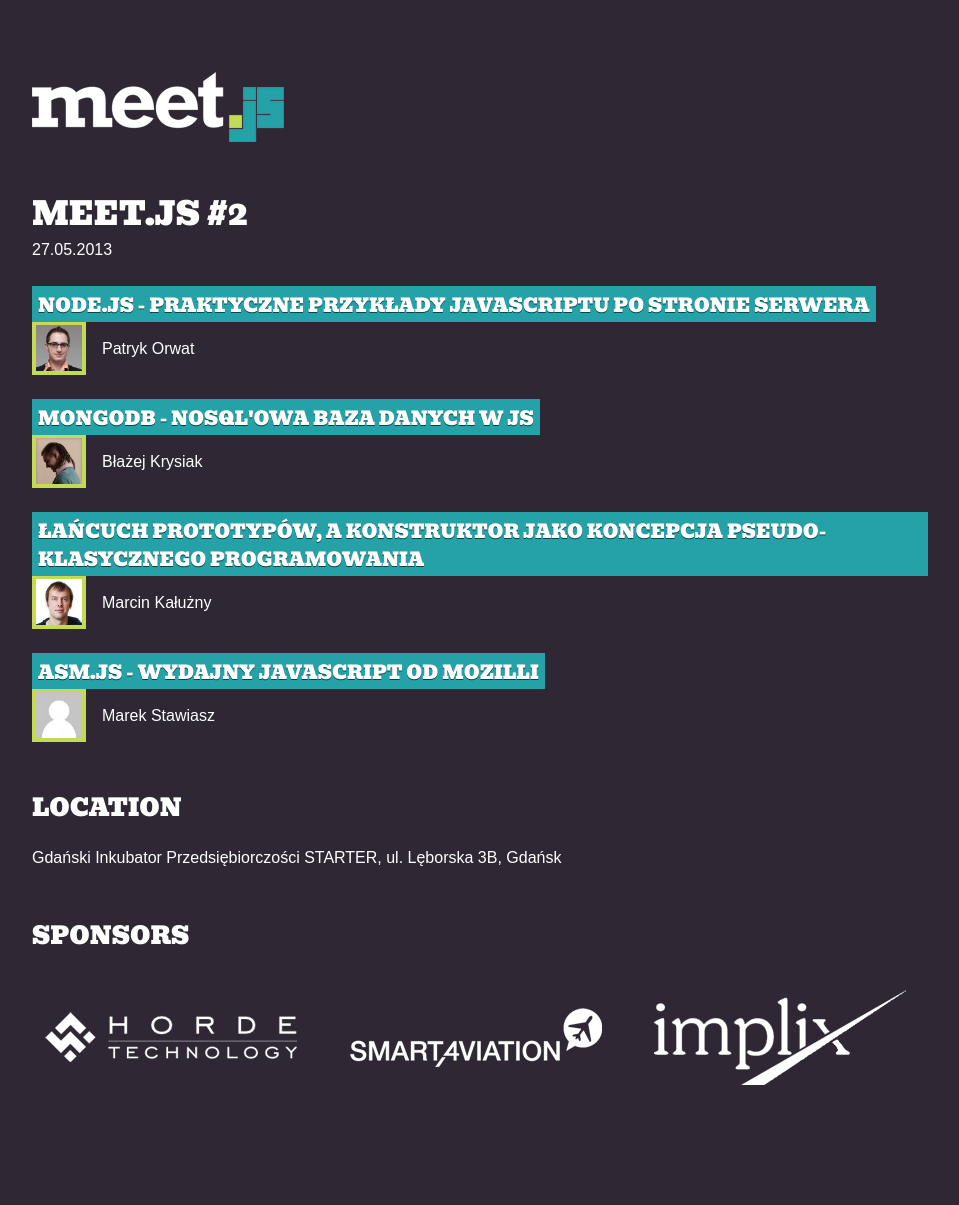
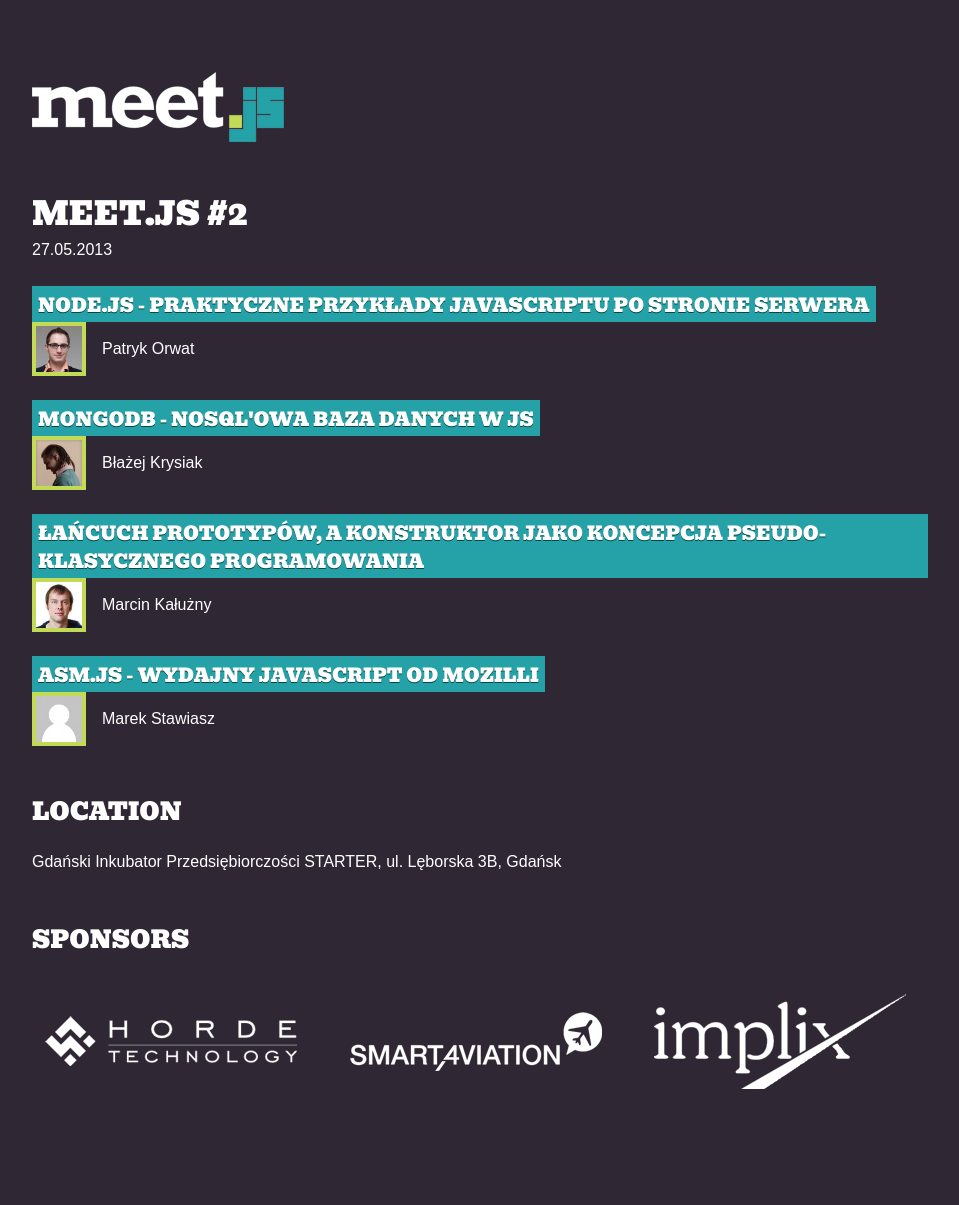
Before and after one commit to meetjspl/gdansk, a Jekyll site: the page built from _posts/2013-05-27-meetjs-2.md, in a window 1280 px wide. Shown: the whole page, without its empty margins (160-1119 px from the left). Built offline with Jekyll 4.4.1, drawn with Linux system fonts in a browser that asks for light colours.

Commit message:
Quick fix for speaker's avatars

```diff
--- a/scss/main.scss
+++ b/scss/main.scss
@@ -95,7 +95,7 @@
             float: left;
             width: 46px;
             margin-right: 16px;
-            margin-top: -16px;
+            margin-top: -15px;
             border: 4px solid #c2da56;
         }
     }
```
Also changed, not shown: css/main.css (+1 -1 lines).
